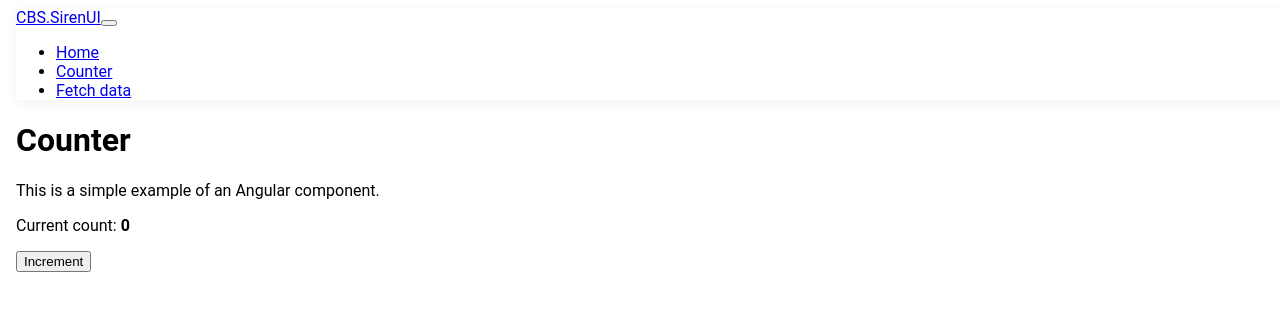
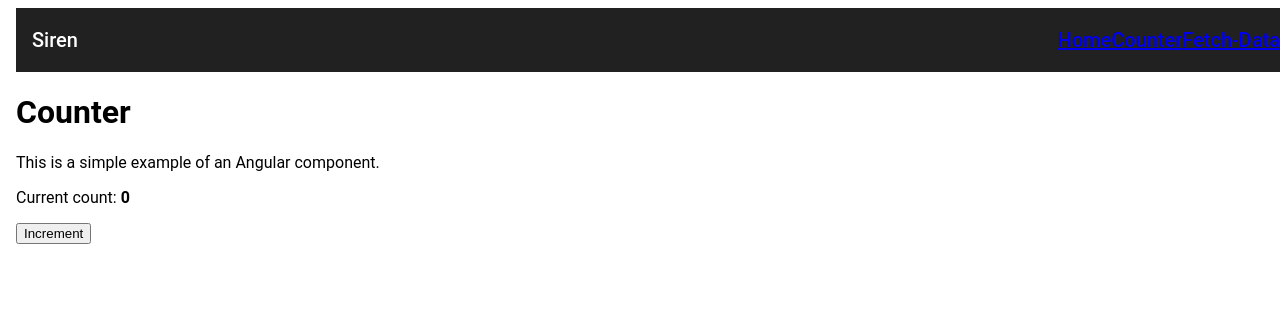
Before and after one commit to EdmundLewry/Siren, an Angular app in the folder CBS.SirenUI/Frontend/: page /counter in a window 1280 px wide. Shown: the top 310 px of the page. Built offline with nearby package versions, Linux system fonts and the light colour scheme; a web font is replaced by a local one.

Commit message:
Broken material nav implementation at the moment. Going to try to upgrade to Angular 10

```diff
--- /dev/null
+++ b/CBS.SirenUI/Frontend/projects/automation/src/lib/components/automation.component.html
@@ -0,0 +1,3 @@
+<p>
+    automation works!
+</p>
--- a/CBS.SirenUI/Frontend/projects/automation/src/lib/components/automation.component.ts
+++ b/CBS.SirenUI/Frontend/projects/automation/src/lib/components/automation.component.ts
@@ -2,11 +2,7 @@ import { Component, OnInit } from '@angular/core';
 
 @Component({
   selector: 'lib-automation',
-  template: `
-    <p>
-      automation works!
-    </p>
-  `
+  templateUrl: "./automation.component.html"
 })
 export class AutomationComponent implements OnInit {
 
--- a/CBS.SirenUI/Frontend/src/app/app.module.ts
+++ b/CBS.SirenUI/Frontend/src/app/app.module.ts
@@ -3,6 +3,8 @@ import { NgModule } from '@angular/core';
 import { FormsModule } from '@angular/forms';
 import { HttpClientModule, HTTP_INTERCEPTORS } from '@angular/common/http';
 import { RouterModule, Routes } from '@angular/router';
+
+import { MatToolbarModule } from '@angular/material/toolbar'
 
 import { AppComponent } from './app.component';
 import { NavMenuComponent } from './components/nav-menu/nav-menu.component';
@@ -29,7 +31,8 @@ const routes: Routes = [
     BrowserModule.withServerTransition({ appId: 'ng-cli-universal' }),
     HttpClientModule,
     FormsModule,
-    RouterModule.forRoot(routes)
+    RouterModule.forRoot(routes),
+    MatToolbarModule
   ],
   providers: [],
   bootstrap: [AppComponent]
--- a/CBS.SirenUI/Frontend/src/app/components/nav-menu/nav-menu.component.css
+++ b/CBS.SirenUI/Frontend/src/app/components/nav-menu/nav-menu.component.css
@@ -1,4 +1,4 @@
-a.navbar-brand {
+/*a.navbar-brand {
   white-space: normal;
   text-align: center;
   word-break: break-all;
@@ -15,4 +15,8 @@ html {
 
 .box-shadow {
   box-shadow: 0 .25rem .75rem rgba(0, 0, 0, .05);
+}*/
+
+.menu-spacer {
+  flex: 1 1 auto;
 }
--- a/CBS.SirenUI/Frontend/src/app/components/nav-menu/nav-menu.component.html
+++ b/CBS.SirenUI/Frontend/src/app/components/nav-menu/nav-menu.component.html
@@ -1,44 +1,11 @@
-<header>
-  <nav
-    class="navbar navbar-expand-sm navbar-toggleable-sm navbar-light bg-white border-bottom box-shadow mb-3"
-  >
-    <div class="container">
-      <a class="navbar-brand" [routerLink]="['/']">CBS.SirenUI</a>
-      <button
-        class="navbar-toggler"
-        type="button"
-        data-toggle="collapse"
-        data-target=".navbar-collapse"
-        aria-label="Toggle navigation"
-        [attr.aria-expanded]="isExpanded"
-        (click)="toggle()"
-      >
-        <span class="navbar-toggler-icon"></span>
-      </button>
-      <div
-        class="navbar-collapse collapse d-sm-inline-flex flex-sm-row-reverse"
-        [ngClass]="{ show: isExpanded }"
-      >
-        <ul class="navbar-nav flex-grow">
-          <li
-            class="nav-item"
-            [routerLinkActive]="['link-active']"
-            [routerLinkActiveOptions]="{ exact: true }"
-          >
-            <a class="nav-link text-dark" [routerLink]="['/']">Home</a>
-          </li>
-          <li class="nav-item" [routerLinkActive]="['link-active']">
-            <a class="nav-link text-dark" [routerLink]="['/counter']"
-              >Counter</a
-            >
-          </li>
-          <li class="nav-item" [routerLinkActive]="['link-active']">
-            <a class="nav-link text-dark" [routerLink]="['/fetch-data']"
-              >Fetch data</a
-            >
-          </li>
-        </ul>
-      </div>
+<mat-toolbar>
+  <mat-toolbar-row>
+    <h1>Siren</h1>
+    <span class="menu-spacer"></span>
+    <div>
+      <a mat-button [routerLink]="['/']">Home</a>
+      <a mat-button [routerLink]="['/counter']">Counter</a>
+      <a mat-button [routerLink]="['/fetch-data']">Fetch-Data</a>
     </div>
-  </nav>
-</header>
+  </mat-toolbar-row>
+</mat-toolbar>
```
Also changed, not shown: CBS.SirenUI/Frontend/src/app/components/nav-menu/nav-menu.component_old.html (added, +44 -0 lines).
